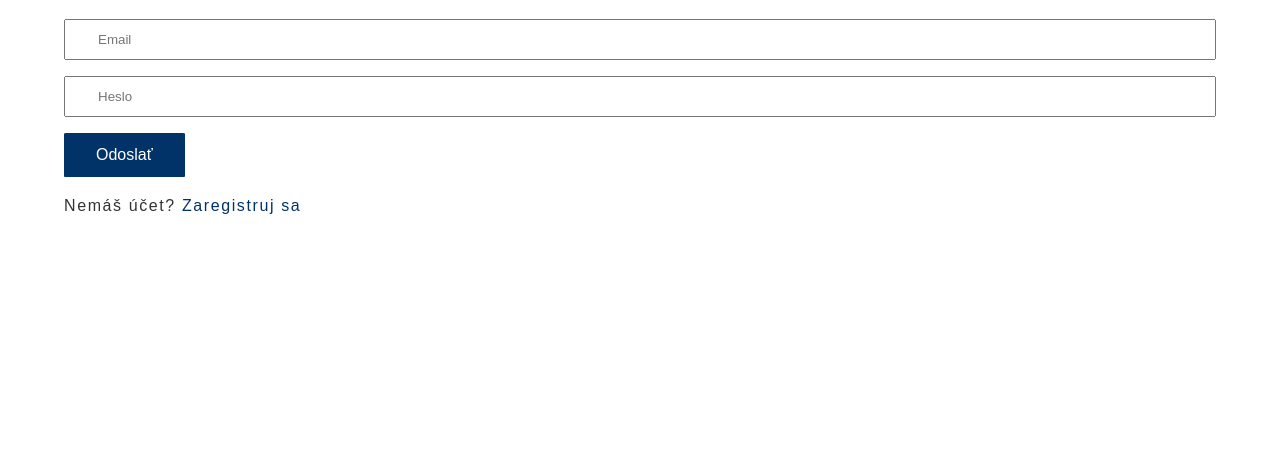
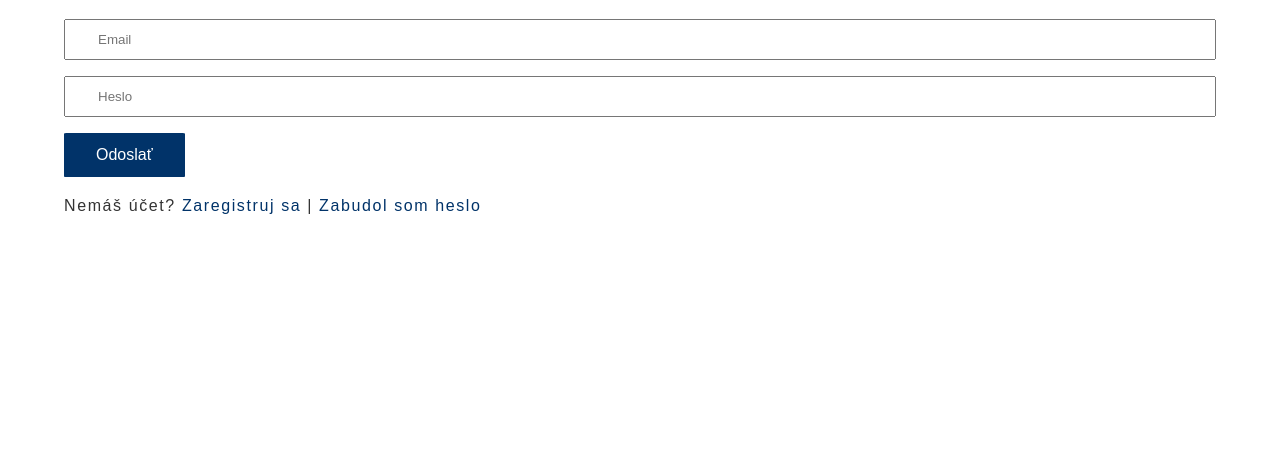
Before and after one commit to NoncommissionedRush/hvizd-sports-blog, a Python web app: template templates/login.html in a window 1280 px wide. Shown: the part 247-701 px from the top of the page. Run offline with Jinja, Linux system fonts and the light colour scheme; the template is opened without the code that fills it, so the values that code supplies are empty; some libraries are stand-ins or nearby versions.

Commit message:
add forgot password to login form

```diff
--- a/templates/login.html
+++ b/templates/login.html
@@ -17,7 +17,7 @@
         <input class='my-1' name='password' type="password" placeholder="Heslo" />
         <button class="btn btn-primary btn-lg" type="submit">Odoslať</button>
         <p class="my-1">
-          Nemáš účet? <a href="{{url_for('register')}}">Zaregistruj sa</a>
+          Nemáš účet? <a href="{{url_for('register')}}">Zaregistruj sa</a> | <a href="{{url_for('password_reset_request')}}">Zabudol som heslo</a>
         </p>
       </form>
     </div>
```
